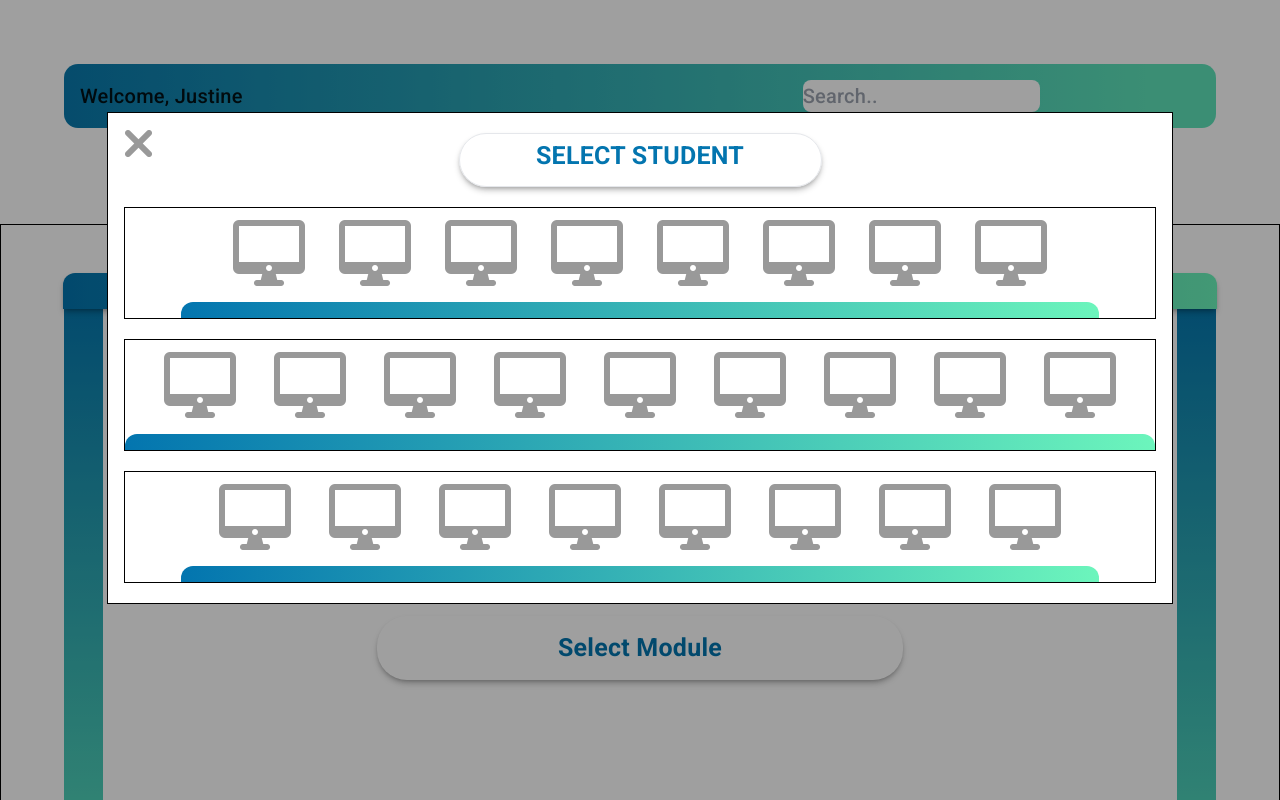
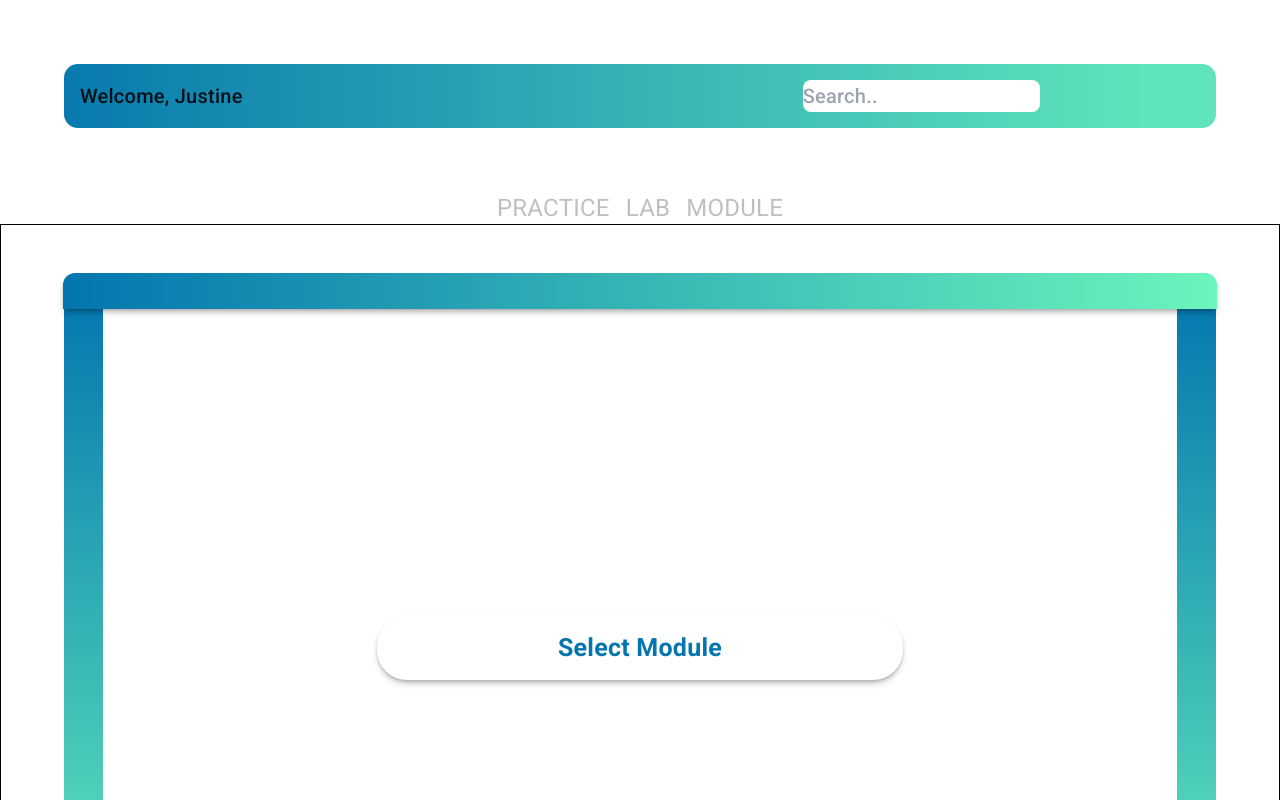
Before and after one commit to JCBEA/speechLab, an Angular app: page /teacher in a window 1280 px wide. Shown: the top 800 px of the page. Built offline with nearby package versions, Linux system fonts and the light colour scheme.

Commit message:
fix the modals

```diff
--- a/package.json
+++ b/package.json
@@ -30,6 +30,7 @@
     "@angular/compiler-cli": "^15.0.0",
     "@types/jasmine": "~4.3.0",
     "autoprefixer": "^10.4.17",
+    "daisyui": "^4.7.2",
     "jasmine-core": "~4.5.0",
     "karma": "~6.4.0",
     "karma-chrome-launcher": "~3.1.0",
--- a/src/app/app.component.html
+++ b/src/app/app.component.html
@@ -26,8 +26,11 @@
 </header>
 
 <main>
+    <app-modals></app-modals>
     <router-outlet></router-outlet>
 </main>
+
+
 
 
   <!-- <mat-tab-group dynamicHeight class="tabs" >
--- a/src/app/app.module.ts
+++ b/src/app/app.module.ts
@@ -24,6 +24,7 @@ import {MatTabsModule} from '@angular/material/tabs';
 import {MatGridListModule} from '@angular/material/grid-list';
 import { LabContainerTeacherComponent } from './teacher/lab/lab-container-teacher/lab-container-teacher.component';
 import { LabLaptopTeacherComponent } from './teacher/lab/lab-laptop-teacher/lab-laptop-teacher.component';
+import { ModalsComponent } from './components/modals/modals.component';
 
 
 
@@ -40,6 +41,7 @@ import { LabLaptopTeacherComponent } from './teacher/lab/lab-laptop-teacher/lab-
     ModuleContainerComponent,
     LabContainerTeacherComponent,
     LabLaptopTeacherComponent,
+    ModalsComponent,
 
 
 
--- /dev/null
+++ b/src/app/components/modals/modals.component.html
@@ -0,0 +1,52 @@
+<!-- You can open the modal using ID.showModal() method -->
+<!-- <button class="btn" onclick="my_modal_3.showModal()">open modal</button> -->
+<dialog id="my_modal_3" class="border border-black modal">
+
+
+
+  <div class="w-4/5 border border-blue-300">
+
+    <div class="relative w-full px-4 py-5 text-center bg-white border shadow">
+
+        <form method="dialog">
+            <button class='absolute top-2 left-2' >
+                <img class='size-[45px]' src="assets/close.png" alt="">
+            </button>
+        </form>
+
+
+
+        <button disabled class='leading-7 text-25px text-primary rounded-[30px] lg:w-[363px] py-2  shadow-md  font-bold shadow-black/25 pb-4 text-center border'>SELECT STUDENT</button>
+        <div class='relative flex justify-center gap-4 mt-5 border border-black'>
+
+          <div class='pb-5 ' *ngFor="let _ of [1,2,3,4,5,6,7,8]">
+              <img src="assets/monitor.png" alt="">
+          </div>
+          <div class='absolute bottom-0 h-4 inset-x-14 bg-gradient-to-r from-primary to-secondary rounded-tr-xl rounded-tl-xl'></div>
+        </div>
+
+        <div class='relative flex justify-center gap-5 mt-5 border border-black'>
+
+          <div class='pb-5' *ngFor="let _ of [1,2,3,4,5,6,7,8,9]">
+              <img src="assets/monitor.png" alt="">
+
+          </div>
+
+          <div class='absolute inset-x-0 bottom-0 h-4 bg-gradient-to-r from-primary to-secondary rounded-tr-xl rounded-tl-xl'></div>
+
+        </div>
+
+        <div class='relative flex justify-center gap-5 mt-5 border border-black'>
+
+          <div class='pb-5 ' *ngFor="let _ of [1,2,3,4,5,6,7,8]">
+              <img src="assets/monitor.png" alt="">
+
+          </div>
+          <div class='absolute bottom-0 h-4 inset-x-14 bg-gradient-to-r from-primary to-secondary rounded-tr-xl rounded-tl-xl'></div>
+        </div>
+    </div>
+
+
+
+  </div>
+</dialog>
--- a/src/app/teacher/lab/lab-laptop-teacher/lab-laptop-teacher.component.html
+++ b/src/app/teacher/lab/lab-laptop-teacher/lab-laptop-teacher.component.html
@@ -5,56 +5,17 @@
     <div class='absolute top-3 bg-gradient-to-b from-primary to-secondary bottom-0 right-0 md:right-4 md:w-6 w-3 h-[96.2%] z-10 lg:right-6 lg:w-[38.86px]'></div>
     <div class='absolute bottom-0 z-20 w-full h-4 shadow-md lg:h-[46.04px] lg:inset-x-0 bg-gradient-to-r from-primary to-secondary rounded-br-xl rounded-bl-xl shadow-black/25'></div>
 
-    <button class='absolute inset-x-auto bottom-20 shadow-md shadow-[#00000040] rounded-full lg:size-[85px] size-14 flex justify-center items-center '>
+    <button onclick="my_modal_3.showModal()"  class='absolute inset-x-auto bottom-20 shadow-md shadow-[#00000040] rounded-full lg:size-[85px] size-14 flex justify-center items-center '>
         <img class='lg:size-[30px] size-5' src="assets/ask.png" alt="">
       </button>
+
+    <app-modals></app-modals>
 
 
 
 
 
-<div id="modal" class="fixed inset-0 z-50 px-4 pt-5 pb-6 overflow-y-auto sm:px-0 sm:pt-0">
-  <div class="fixed inset-0 transition-opacity opacity-75 bg-black/50 "></div>
-  <div class="relative mx-auto overflow-x-hidden transition-transform transform border border-black translate-y-28 sm:w-full md:w-1/2 lg:w-5/6 ">
-    <button class='fixed top-2 left-2' >
-        <img class='size-[45px]' src="assets/close.png" alt="">
-    </button>
 
-    <!-- Main content -->
-    <div class="px-4 py-5 text-center bg-white shadow ">
-
-
-      <button disabled class='leading-7 text-25px text-primary rounded-[30px] lg:w-[363px] py-2  shadow-md  font-bold shadow-black/25 pb-4 text-center border'>SELECT STUDENT</button>
-      <div class='relative flex justify-center gap-4 mt-5 border border-black'>
-
-        <div class='pb-5 ' *ngFor="let _ of [1,2,3,4,5,6,7,8]">
-            <img src="assets/monitor.png" alt="">
-        </div>
-        <div class='absolute bottom-0 h-4 inset-x-14 bg-gradient-to-r from-primary to-secondary rounded-tr-xl rounded-tl-xl'></div>
-      </div>
-
-      <div class='relative flex justify-center gap-5 mt-5 border border-black'>
-
-        <div class='pb-5' *ngFor="let _ of [1,2,3,4,5,6,7,8,9]">
-            <img src="assets/monitor.png" alt="">
-
-        </div>
-
-        <div class='absolute inset-x-0 bottom-0 h-4 bg-gradient-to-r from-primary to-secondary rounded-tr-xl rounded-tl-xl'></div>
-
-      </div>
-
-      <div class='relative flex justify-center gap-5 mt-5 border border-black'>
-
-        <div class='pb-5 ' *ngFor="let _ of [1,2,3,4,5,6,7,8]">
-            <img src="assets/monitor.png" alt="">
-
-        </div>
-        <div class='absolute bottom-0 h-4 inset-x-14 bg-gradient-to-r from-primary to-secondary rounded-tr-xl rounded-tl-xl'></div>
-      </div>
-    </div>
-  </div>
-</div>
 
 
 
--- a/src/index.html
+++ b/src/index.html
@@ -1,5 +1,5 @@
 <!doctype html>
-<html lang="en">
+<html lang="en" data-theme="light">
 <head>
   <meta charset="utf-8">
   <title>SpeechLab</title>
--- a/tailwind.config.js
+++ b/tailwind.config.js
@@ -18,5 +18,8 @@ module.exports = {
       }
     },
   },
-  plugins: [],
+  plugins: [require("daisyui")],
+  daisyui: {
+    themes: ["light", "dark"],
+  },
 }
```
Also changed, not shown: src/app/components/modals/modals.component.ts (added, +10 -0 lines), src/app/components/modals/modals.component.css (added), 2 other files (tests, documents, lock files or other folders).
